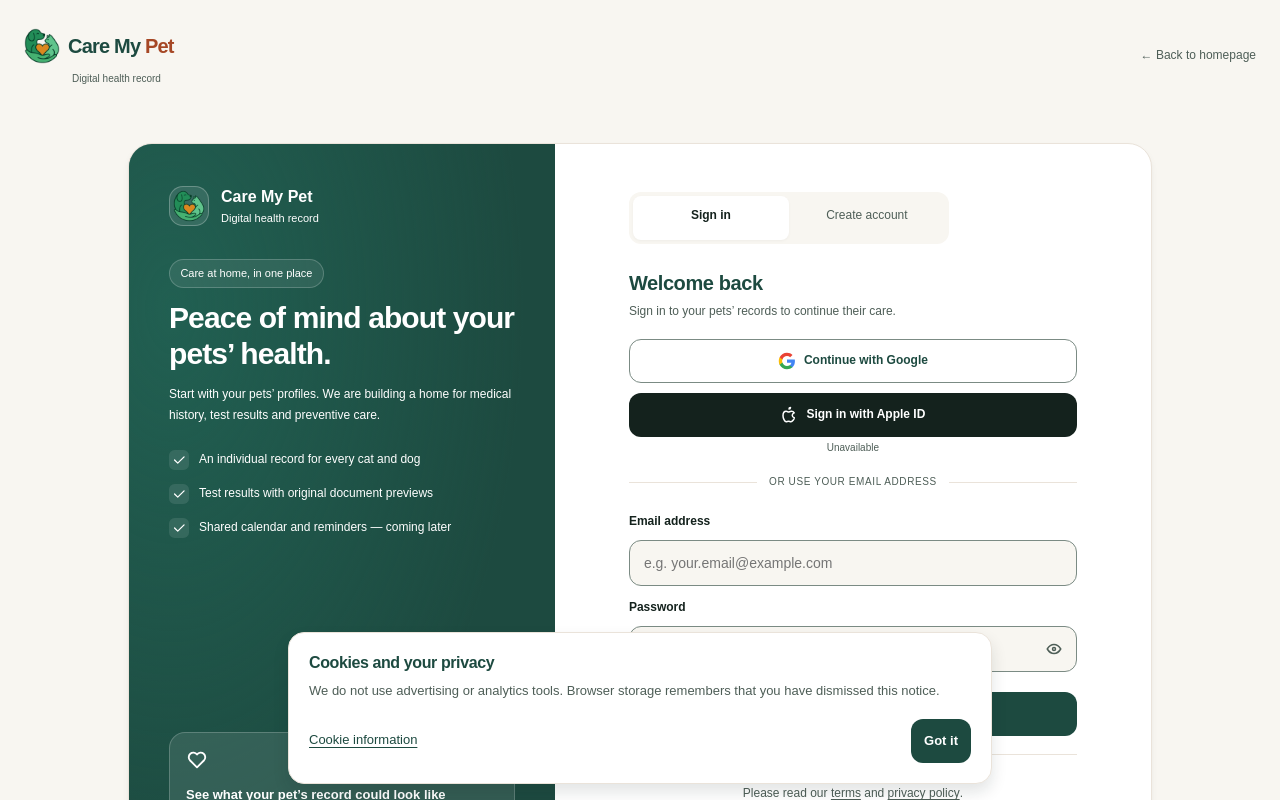
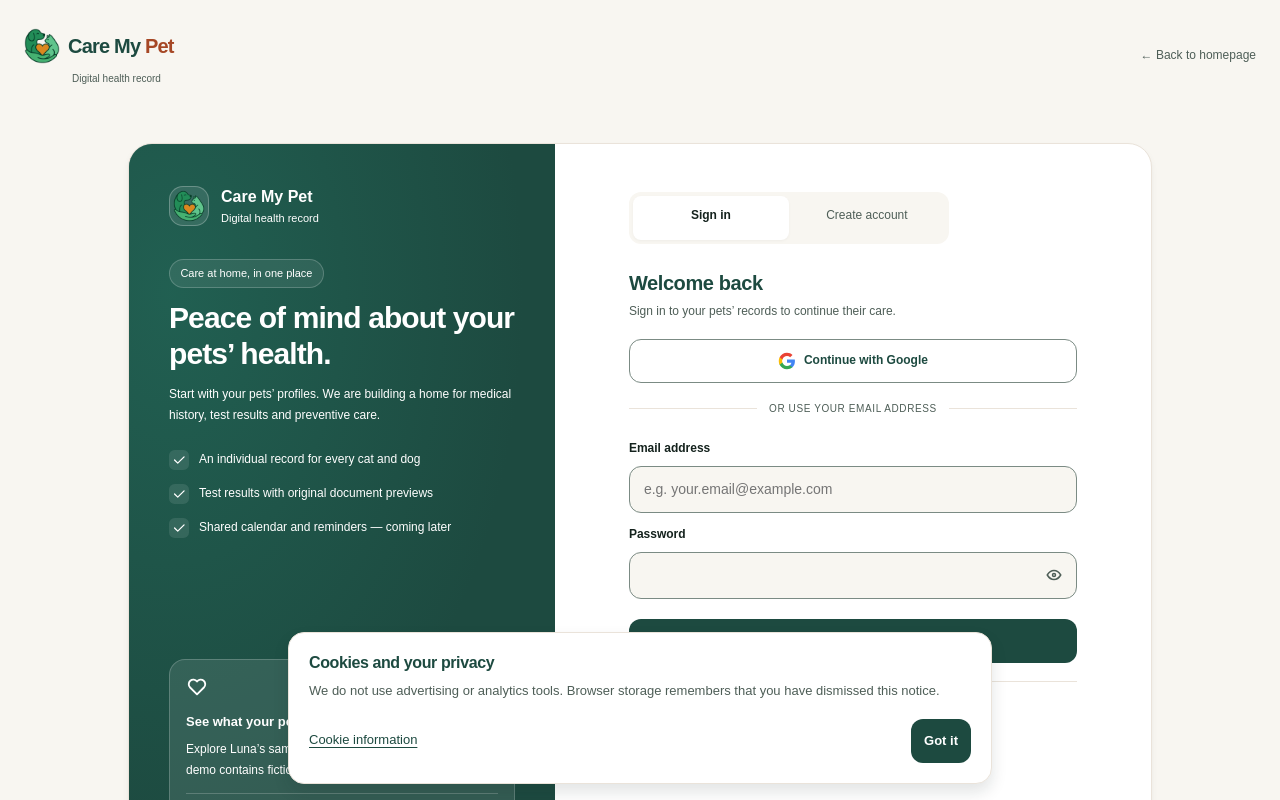
Before and after one commit to caremypet9173/care-my-pet, a Next.js app: page /en/login in a window 1280 px wide. Shown: the top 800 px of the page. Built offline with nearby package versions, Linux system fonts and the light colour scheme; no server answers; a web font is replaced by a local one.

Commit message:
chore(auth): hide unavailable Apple ID sign-in button

```diff
--- a/src/features/auth/auth-form.tsx
+++ b/src/features/auth/auth-form.tsx
@@ -9,7 +9,6 @@ import { sanitizeRelativePath } from "@/lib/safe-redirect";
 import { authMessages } from "./messages";
 import { authDesignMessages } from "./design-messages";
 import {
-  IconBrandApple,
   IconEye,
   IconEyeOff,
   IconArrowRight,
@@ -247,11 +246,6 @@ export function AuthForm({ mode, configured, initialError }: {
               </svg>
               {t.google}
             </Button>
-            <Button className="auth-apple" disabled aria-describedby="apple-unavailable">
-              <IconBrandApple size={18} aria-hidden="true" />
-              {d.apple}
-            </Button>
-            <small id="apple-unavailable">{d.unavailable}</small>
           </div>
 
           <p className="auth-divider">{t.or}</p>
--- a/src/features/auth/design-messages.ts
+++ b/src/features/auth/design-messages.ts
@@ -5,7 +5,7 @@ const pl = {
   features: ["Indywidualna kartoteka każdego psa i kota", "Wyniki badań z podglądem oryginalnych dokumentów", "Wspólny kalendarz i przypomnienia — w przygotowaniu"],
   preview: "Zobacz, jak może wyglądać kartoteka pupila", previewText: "Poznaj przykładową historię Luny, jej badania i dokumenty. Demo zawiera fikcyjne dane.", demo: "Zobacz profil Luny",
   welcome: "Witaj z powrotem", loginIntro: "Zaloguj się do kartoteki swoich pupili, aby kontynuować opiekę.", registerIntro: "Załóż konto i stwórz miejsce dla swoich pupili.",
-  apple: "Zaloguj przez Apple ID", unavailable: "Niedostępne", show: "Pokaż hasło", hide: "Ukryj hasło", modes: "Logowanie i rejestracja",
+  show: "Pokaż hasło", hide: "Ukryj hasło", modes: "Logowanie i rejestracja",
 };
 const en: typeof pl = {
   back: "Back to homepage", tagline: "Digital health record", badge: "Care at home, in one place",
@@ -13,6 +13,6 @@ const en: typeof pl = {
   features: ["An individual record for every cat and dog", "Test results with original document previews", "Shared calendar and reminders — coming later"],
   preview: "See what your pet’s record could look like", previewText: "Explore Luna’s sample history, tests and documents. The demo contains fictional data.", demo: "View Luna’s profile",
   welcome: "Welcome back", loginIntro: "Sign in to your pets’ records to continue their care.", registerIntro: "Create an account and a home for your pets’ records.",
-  apple: "Sign in with Apple ID", unavailable: "Unavailable", show: "Show password", hide: "Hide password", modes: "Sign in and registration",
+  show: "Show password", hide: "Hide password", modes: "Sign in and registration",
 };
 export const authDesignMessages: Record<Locale, typeof pl> = { pl, en };
--- a/src/styles/auth.css
+++ b/src/styles/auth.css
@@ -117,8 +117,6 @@
 .auth-form-heading p { font-size: .75rem; color: var(--color-text-muted); margin-top: .35rem; }
 .auth-social { display: grid; gap: .625rem; }
 .auth-social .button { width: 100%; font-size: .75rem; }
-.auth-social .auth-apple:disabled { opacity: 1; background: var(--color-text); color: var(--color-on-action); }
-.auth-social small { font-size: .625rem; text-align: center; color: var(--color-text-muted); margin-top: -.4rem; }
 .auth-content .auth-divider { display: flex; align-items: center; gap: .75rem; text-transform: uppercase; letter-spacing: .06em; font-size: .625rem; color: var(--color-text-muted); }
 .auth-divider::before, .auth-divider::after { content: ""; flex: 1; height: 1px; background: var(--color-border); }
 .auth-form-panel .auth-form { gap: .5rem; }
```
Also changed, not shown: 2 other files (tests, documents, lock files or other folders).
